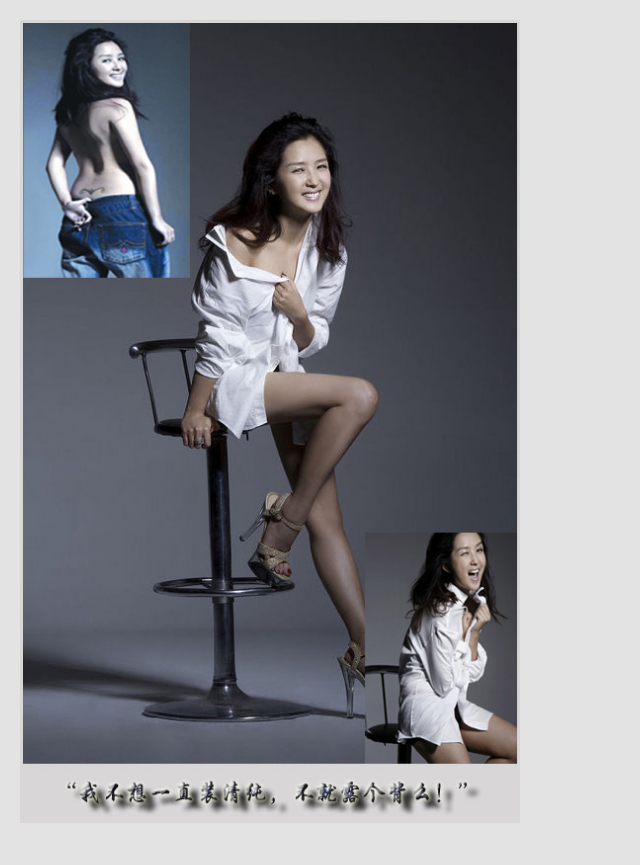
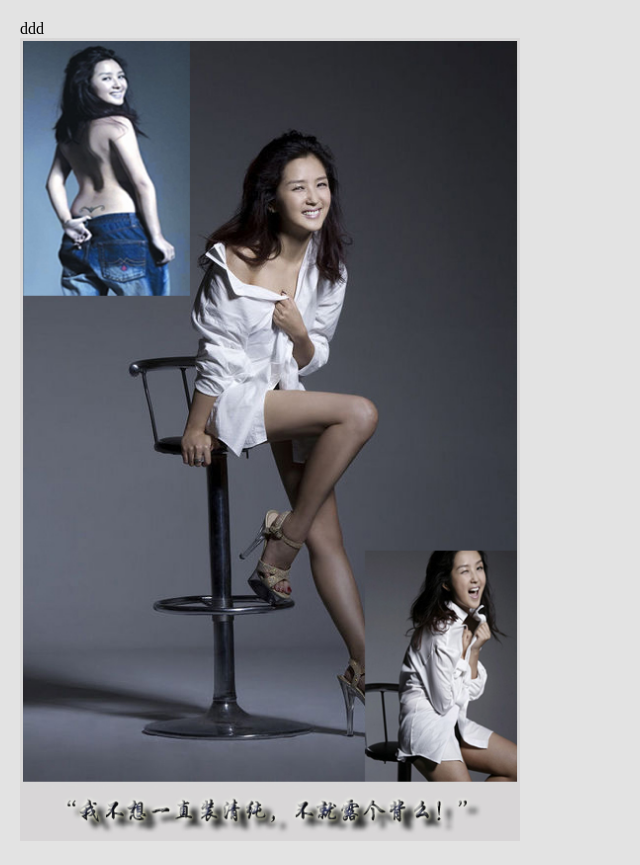
Before and after one commit to yilh1989/Picture-zoom-master, a plain HTML site: page index.html in a window 1280 px wide. Shown: the whole page, without its empty margins (0-640 px from the left). Drawn offline with Linux system fonts and the light colour scheme.

Commit message:
yilh
ddd

```diff
--- a/index.html
+++ b/index.html
@@ -6,7 +6,7 @@
     <link rel="stylesheet" href="css/style.css">
 </head>
 <body>
-    <div class="initial">
+    <div class="initial">ddd
         <img class="active" src="images/hj.gif" alt="">
         <span class="area"></span>
     </div>
```
